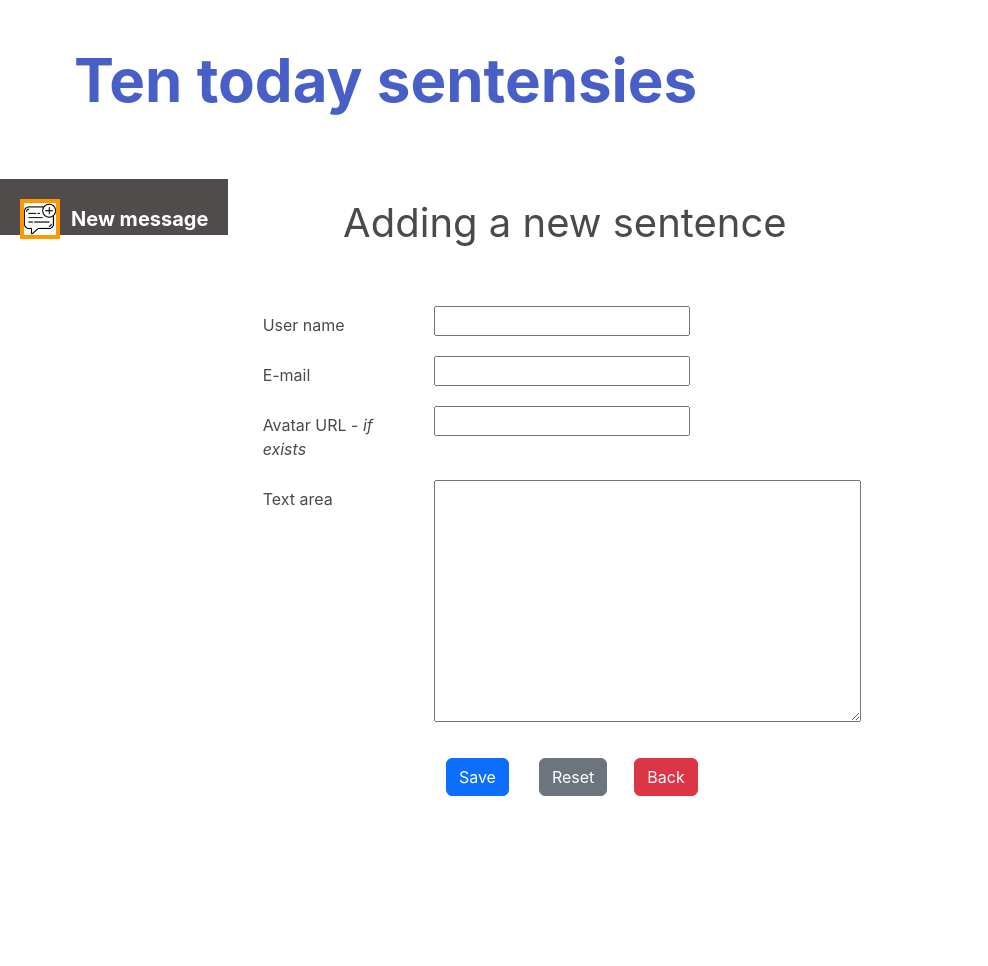
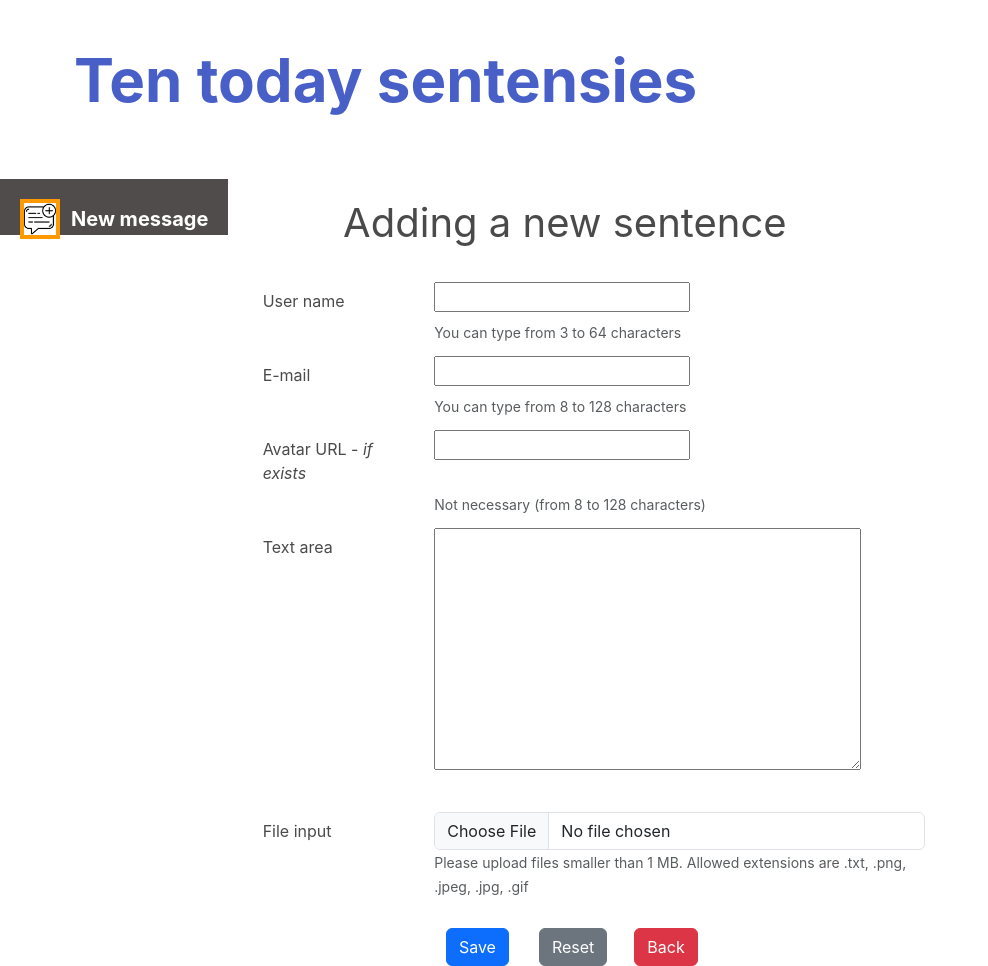
Before and after one commit to Maximus-22/SinglePageApps, a Django app: page /add_new_message/ in a window 1280 px wide. Shown: the whole page, without its empty margins (0-988 px from the left). Before the commit the page ends 796 px from the top, so only its background shows below. Run offline with Django 5.2, Linux system fonts and the light colour scheme; some libraries are stand-ins or nearby versions.

Commit message:
Working with files

```diff
--- a/spa/forms.py
+++ b/spa/forms.py
@@ -1,12 +1,18 @@
-from django import forms
+from django.forms import ModelForm, TextInput, FileInput, CharField, EmailField, ImageField
 from .models import Post, Comment
 
 
-class PostForm(forms.ModelForm):
+class PostForm(ModelForm):
+    user_name = CharField(required=True, min_length=3, max_length=64, help_text="You can type from 3 to 64 characters")
+    email = EmailField(required=True, min_length=8, max_length=128, help_text="You can type from 8 to 128 characters")
+    avatar_url = CharField(required=False, min_length=12, max_length=128, help_text="Not necessary (from 8 to 128 characters)")
+    # text = CharField(required=True, min_length=3, max_length=64, help_text="Limit to 1028 characters")
+    file_data = ImageField(required=False, widget=FileInput(),
+                           help_text="Please upload files smaller than 1 MB. Аllowed extensions are .txt, .png, .jpeg, .jpg, .gif")
 
     class Meta:
         model = Post
-        fields = ["user_name", "email", "avatar_url", "text"]
+        fields = ["user_name", "email", "avatar_url", "text", "file_data"]
 
     # def clean_tags(self):
     #     # [cleaned_data] -> типу <a box of chocolates> от запроса [POST]
--- a/spa/models.py
+++ b/spa/models.py
@@ -1,17 +1,22 @@
-# comments/models.py
+from pathlib import Path
+from uuid import uuid4
+
 from django.db import models
 from django.utils import timezone
 from django.contrib.auth.models import User
+from django.core.exceptions import ValidationError
+
 
 class Post(models.Model):
     user_name = models.CharField(max_length=64)
-    email = models.EmailField()
-    avatar_url = models.URLField(blank=True, null=True)
+    email = models.EmailField(max_length=128)
+    avatar_url = models.URLField(blank=True, null=True, max_length=128)
     text = models.TextField(max_length=1024)
     created_at = models.DateTimeField(default=timezone.now)
 
     # def __str__(self):
     #     return self.text[:64]
+
 
 class Comment(models.Model):
     post = models.ForeignKey(Post, related_name='comments', on_delete=models.CASCADE)
@@ -20,5 +25,30 @@ class Comment(models.Model):
     text = models.TextField(max_length=512)
     created_at = models.DateTimeField(default=timezone.now)
 
+    # def __str__(self):
+    #     return self.text[:64]
+
+
+def upload_file(instance, filename):
+    # upload_to = Path(instance.user_post.user_name) if instance.user_post else Path('images')
+    upload_to = Path('files')
+    ext = Path(filename).suffix
+    if ext in [".txt", ".png", ".jpeg", ".jpg", ".gif"]:
+        new_filename = f"{uuid4().hex}{ext}"
+        return str(upload_to / new_filename)
+    return "The extention of upload files must be .txt, .png, .jpeg, .jpg, .gif."
+
+
+def validate_file_size(value):
+    filesize = value.size
+    if filesize > 1_048_576:
+        return "The maximum file size that can be uploaded is 1MB."
+    return None
+
+
+class File(models.Model):
+    path = models.ImageField(upload_to=upload_file, validators=[validate_file_size])
+    user_post = models.OneToOneField('Post', on_delete=models.CASCADE, blank=True, null=True)
+
     def __str__(self):
-        return self.text[:64]
+        return f'Picture for {self.user_post.user_name}' if self.user_post else 'No Post Linked'
--- a/spa/templates/spa/add_new_message.html
+++ b/spa/templates/spa/add_new_message.html
@@ -18,14 +18,19 @@ Adding a new sentence
 <div class="author-details">
   <h3 class="author-title" style="margin-left: 10%; font-size: 40px">Adding a new sentence</h3>
   <br>
-  <br>
-  <form class="field" method="post" action="{% url 'spa:add_new_message' %}">
+
+  <form class="field" method="post" action="{% url 'spa:add_new_message' %}" enctype="multipart/form-data">
     {% csrf_token %}
 
     <div class="mb-3 row" style="margin-left: 1%">
       <label class="col-sm-2 col-form-label">User name</label>
       <div class="col-sm-6">
         {{ post_form.user_name }}
+      </div>
+      <div class="col-sm-6 offset-sm-2">
+        {% if post_form.user_name.help_text %}
+          <small class="form-text text-muted">{{ post_form.user_name.help_text }}</small>
+        {% endif %}
       </div>
     </div>
 
@@ -34,6 +39,11 @@ Adding a new sentence
       <div class="col-sm-6">
         {{ post_form.email }}
       </div>
+      <div class="col-sm-6 offset-sm-2">
+        {% if post_form.email.help_text %}
+          <small class="form-text text-muted">{{ post_form.email.help_text }}</small>
+        {% endif %}
+      </div>
     </div>
 
     <div class="mb-3 row" style="margin-left: 1%">
@@ -41,12 +51,29 @@ Adding a new sentence
       <div class="col-sm-6">
         {{ post_form.avatar_url }}
       </div>
+      <div class="col-sm-6 offset-sm-2">
+        {% if post_form.avatar_url.help_text %}
+          <small class="form-text text-muted">{{ post_form.avatar_url.help_text }}</small>
+        {% endif %}
+      </div>
     </div>
 
     <div class="mb-3 row" style="margin-left: 1%">
       <label class="col-sm-2 col-form-label">Text area</label>
       <div class="col-sm-6">
         {{ post_form.text }}
+      </div>
+    </div>
+    <br>
+    <div class="mb-3 row" style="margin-left: 1%">
+      <label class="col-sm-2 col-form-label">File input</label>
+      <div class="col-sm-6">
+        <input class="form-control" type="file" id="formFile" name="file_data">
+      </div>
+      <div class="col-sm-6 offset-sm-2">
+        {% if post_form.file_data.help_text %}
+          <small class="form-text text-muted">{{ post_form.file_data.help_text }}</small>
+        {% endif %}
       </div>
     </div>
 
--- a/spa/views.py
+++ b/spa/views.py
@@ -5,7 +5,7 @@ from django.core.paginator import Paginator, EmptyPage, PageNotAnInteger
 from django.shortcuts import render, redirect, get_object_or_404
 
 from .forms import PostForm
-from .models import Post, Comment
+from .models import Post, Comment, File, validate_file_size, upload_file
 from .serializers import PostSerializer, CommentSerializer
 
 
@@ -13,9 +13,11 @@ class PostViewSet(viewsets.ModelViewSet):
     queryset = Post.objects.all()
     serializer_class = PostSerializer
 
+
 class CommentViewSet(viewsets.ModelViewSet):
     queryset = Comment.objects.all()
     serializer_class = CommentSerializer
+
 
 def main_spa(request, page = 1):
     posts = Post.objects.all().order_by("-created_at")
@@ -27,21 +29,43 @@ def main_spa(request, page = 1):
     print(posts_on_page)
     return render(request, "spa/main_spa.html", context={"posts": posts_on_page})
 
+
 def add_new_message(request):
     if request.method == 'POST':
-        post_form = PostForm(request.POST)
+        post_form = PostForm(request.POST, request.FILES, instance=Post())
+        """request.FILES містить файли, завантажені через форму з html, і ключем у цьому словнику буде значення,
+           вказане в атрибуті [name] тега <input>
+        """
+        file_size_error = validate_file_size(request.FILES['file_data'])
+        file_name = request.FILES['file_data'].name
+        file_ext_error = upload_file(None, file_name)
+
+        if file_size_error:
+            messages.error(request, file_size_error)
+            return render(request, "spa/add_new_message.html", {"form": post_form})
+
+        if file_ext_error.startswith("The extension"):
+            messages.error(request, file_ext_error)
+            return render(request, "spa/add_new_message.html", {"form": post_form})
+
         if post_form.is_valid():
             try:
-                post_form.save()
+                post = post_form.save()
                 messages.success(request, "Your message was successfully added!")
+                file = post_form.cleaned_data['file_data']
+
+                if file:
+                    file_instance = File(path=file, user_post=post)
+                    file_instance.save()
+                    messages.success(request, "Your data was successfully saved!")
 
             except ValueError as err:
                 messages.error(request, f"ValueError: {err}")
-                return render(request, "spa/add_new_messages.html", {"form": post_form})
+                return render(request, "spa/add_new_message.html", {"form": post_form})
 
             except Exception as err:
                 messages.error(request, f"An unexpected error occurred: {err}")
-                return render(request, "spa/add_new_messages.html", {"form": post_form})
+                return render(request, "spa/add_new_message.html", {"form": post_form})
 
             return redirect(to="spa:main_spa")
     else:
```
Also changed, not shown: spa/templates/spa/main_spa.html (+18 -0 lines), media/files/a996c7ddc6ef4a818cb2db56b007c641.jpg (added), spa/migrations/0002_alter_post_avatar_url_alter_post_email_file.py (added).
